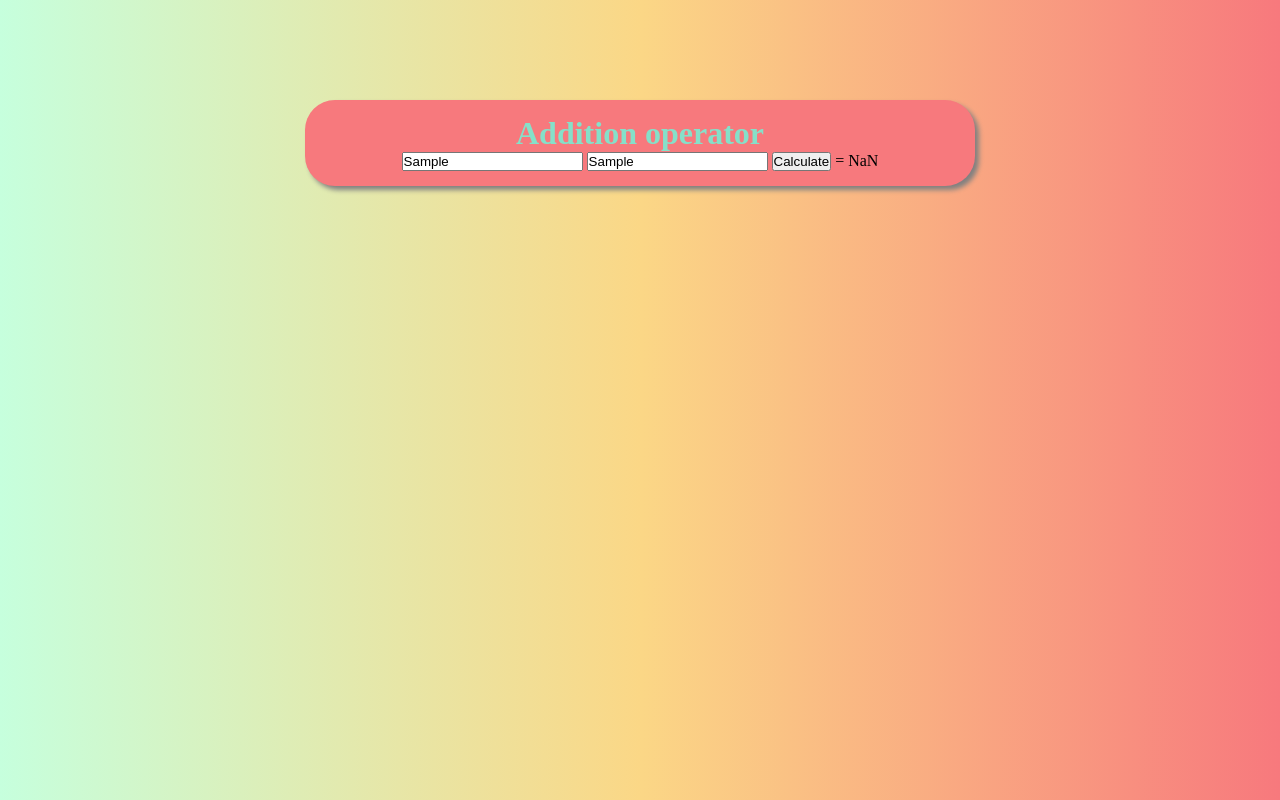
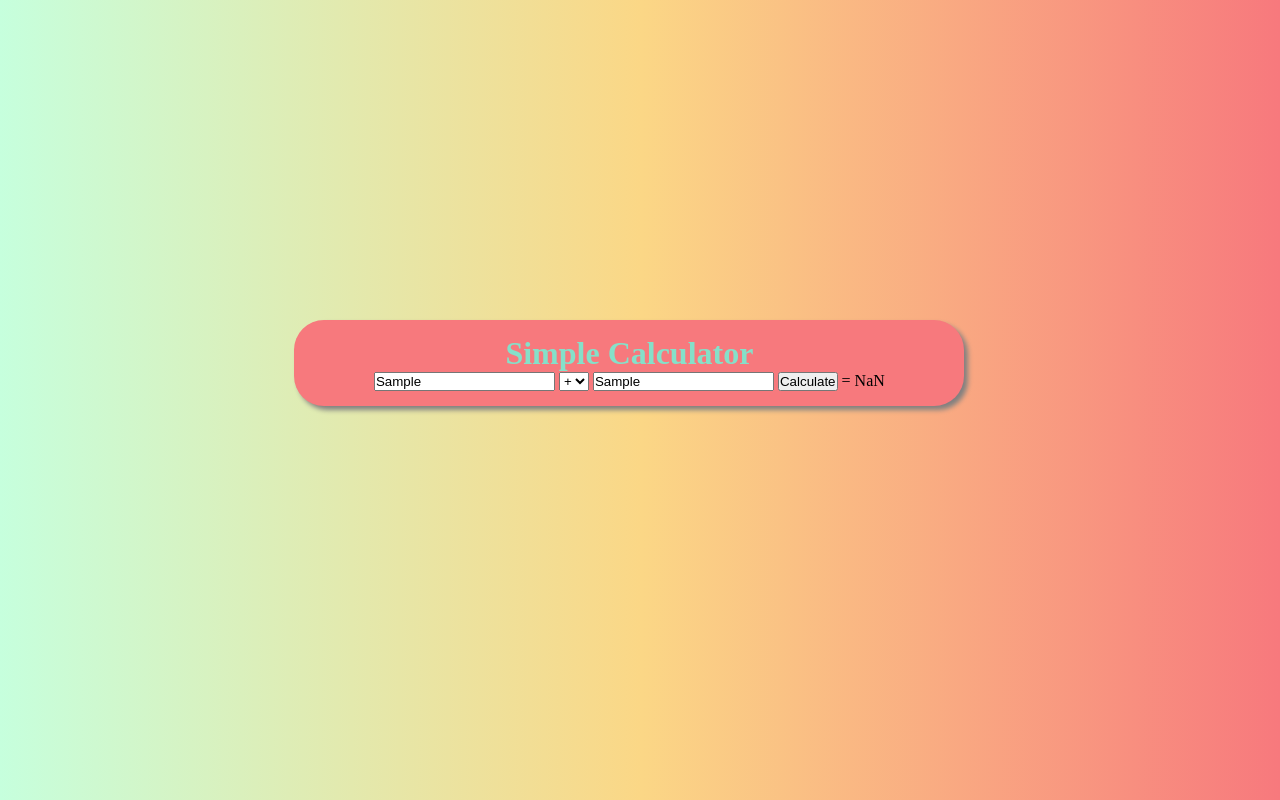
Before and after one commit to ilagon/basic-calculator, a website: page index.html in a window 1280 px wide. Both pictures are taken after typing "Sample", "Sample" into the empty fields and a click on the button "Calculate". Drawn offline with Linux system fonts and the light colour scheme.

Commit message:
Integrate multiple mathematical operator in simple calculator mode

```diff
--- a/index.html
+++ b/index.html
@@ -9,10 +9,16 @@
 </head>
 <body>
     <div class="container">
-        <h1 class="grid-item item1">Addition operator</h1>
+        <h1 class="grid-item item1">Simple Calculator</h1>
         <!-- <form  action="/" method="post"> -->
-            <input id="num1" class="grid-item item2" type="text" name="num1" placeholder="First Number">
-            <input id="num2" class="grid-item item3" type="text" name="num2" placeholder="Second Number">
+            <input id="num1" class="grid-item item2" type="text" name="num1" placeholder="First Number" autocomplete="off">
+            <select id="operator">
+                <option value="+">+</option>
+                <option value="-">-</option>
+                <option value="*">x</option>
+                <option value="/">÷</option>
+            </select>
+            <input id="num2" class="grid-item item3" type="text" name="num2" placeholder="Second Number" autocomplete="off">
             <button id="submit" type="submit" name="submit">Calculate</button>
             <label>=</label>
             <label id="answer" name="answer">result</label>
@@ -23,14 +29,16 @@
         document.getElementById("submit").addEventListener("click", () => {
             let x = document.getElementById("num1");
             let y = document.getElementById("num2");
+            let z = document.getElementById("operator");
 
             let op1 = parseInt(x.value);
             let op2 = parseInt(y.value);
+            let operator = z.options[z.selectedIndex].value;
 
-            let answer = op1+op2;
+            let answer = eval(`${op1}${operator}${op2}`);
             console.log(answer);
 
-            document.getElementById("answer").innerHTML = answer.toString();
+            document.getElementById("answer").innerText = answer;
         });
     </script>
 </body>
--- a/styles.css
+++ b/styles.css
@@ -17,7 +17,7 @@ body {
     #fbd786,
     #c6ffdd
   ); /* W3C, IE 10+/ Edge, Firefox 16+, Chrome 26+, Opera 12+, Safari 7+ */
-    text-align: center;
+  min-height: 100vh;
 }
 
 h1{
@@ -25,11 +25,13 @@ h1{
 }
 
 .container{
+    position: absolute;
+    text-align: center;
     width: 50%;
-    margin: 100px auto auto auto;
     box-shadow: 4px 4px 5px gray;
     border-radius: 30px;
     padding: 15px;
     background-color: #f7797d;
-    bottom: 50px;
-}
+    top: 40%;
+    left: 23%;
+  }
```
